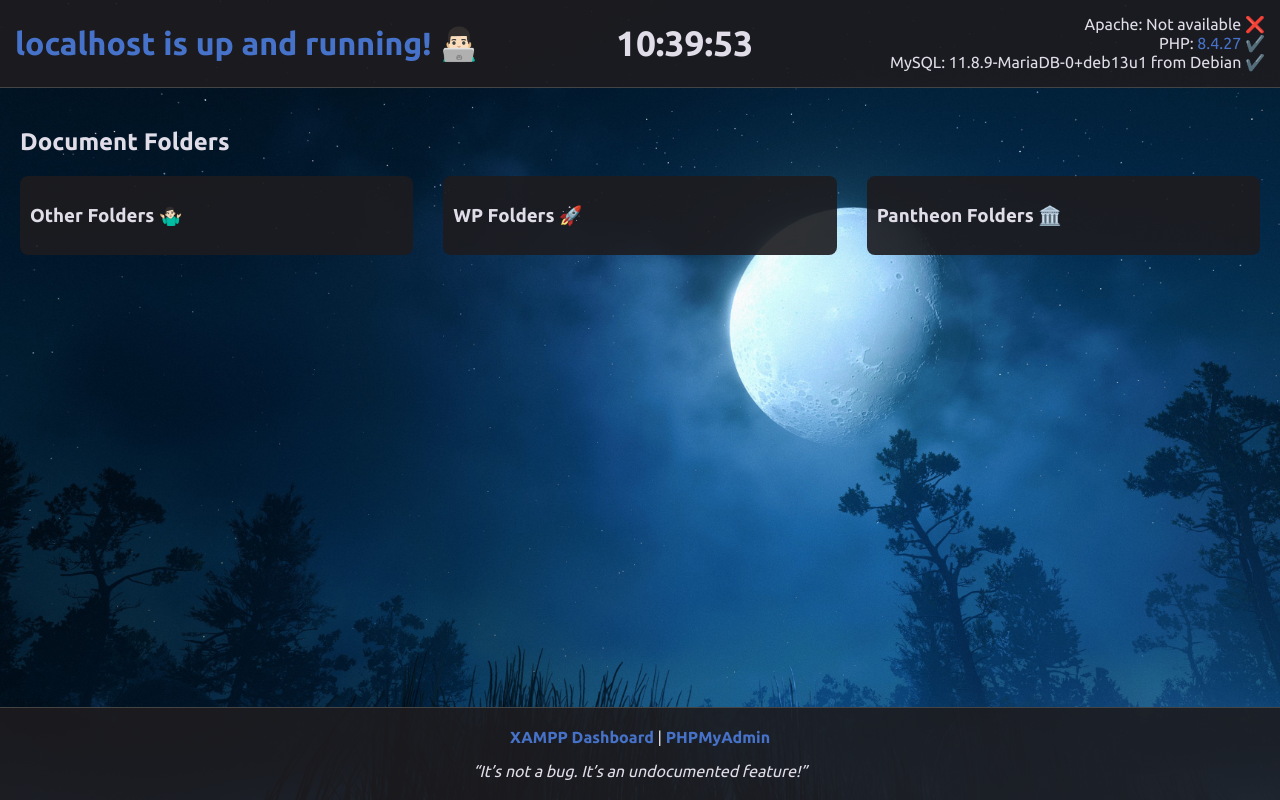
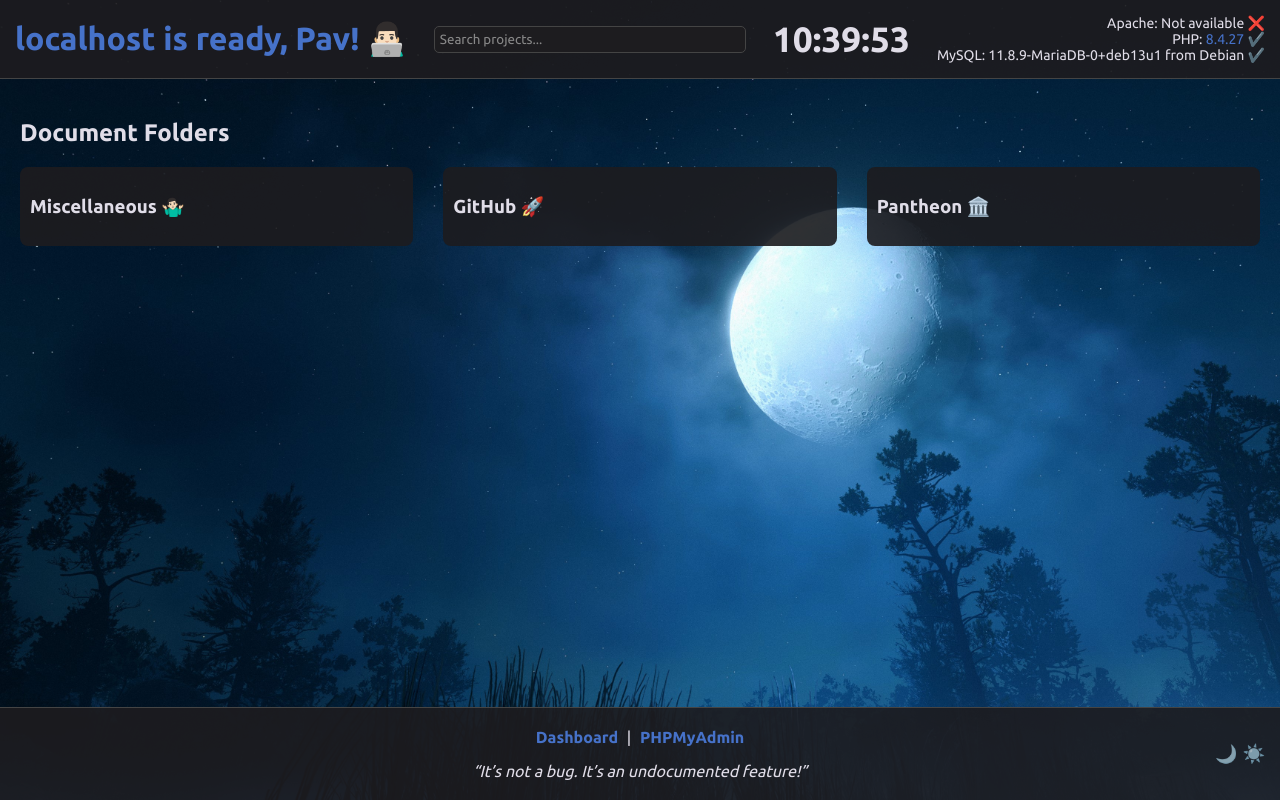
Before and after one commit to Pav-Osmolski/Custom-XAMPP-LAMP-MAMP-localhost-Page, a PHP site: page / in a window 1280 px wide. Run offline with PHP 8.4, Linux system fonts and the light colour scheme.

Commit message:
Style refinements

```diff
--- a/index.php
+++ b/index.php
@@ -6,14 +6,29 @@
     <title>Pav's localhost</title>
     <style>
         @import url('https://fonts.googleapis.com/css2?family=Ubuntu:wght@400;700&display=swap');
+
         :root {
             --background-color: #121212e8;
+            --light-mode-bg-overlay: #e7e6f0d9;
             --text-color: #e0dde8;
             --header-background-color: #1d1c1fe8;
-            --border-color: #444444;
+            --border-color: #444;
             --link-color: #4672c9;
             --hover-color: #f15e83;
+            --input-bg: #1d1c1f;
+            --input-text: #e0dde8;
+            --input-placeholder: #888;
         }
+
+        .light-mode {
+            --background-color: #f0f0f0;
+            --text-color: #2a3246;
+            --header-background-color: #dfdde6;
+            --border-color: #626798;
+            --input-bg: #fbf9ff;
+            --input-text: #2a3246;
+        }
+
         body {
             font-family: 'Ubuntu', sans-serif;
             background-color: var(--background-color);
@@ -23,17 +38,31 @@
             height: 100vh;
             overflow-x: hidden;
         }
+
         .background-image {
             background-image: url(/img/background.jpg);
             background-size: cover;
             background-repeat: no-repeat;
             background-attachment: fixed;
         }
+
+        .light-mode.background-image::after {
+            content: "";
+            position: fixed;
+            top: 0;
+            left: 0;
+            width: 100%;
+            height: 100%;
+            background: var(--light-mode-bg-overlay);
+            z-index: -1;
+        }
+
         .container {
             display: flex;
             flex-direction: column;
             /* height: 100vh; */
         }
+
         header {
             padding: 15px;
             background-color: var(--header-background-color);
@@ -48,48 +77,93 @@
             top: 0;
             z-index: 1000;
         }
+
+        .search-bar {
+            font-family: 'Ubuntu', sans-serif;
+            width: 100%;
+            max-width: 300px;
+            padding: 5px;
+            border-radius: 5px;
+            border: 1px solid var(--border-color);
+            background-color: var(--input-bg);
+            color: var(--input-text);
+        }
+
+        .search-bar::placeholder {
+            color: var(--input-placeholder);
+        }
+
         header h1, .folders a, a {
             color: var(--link-color);
-            /* animation: hueCycle 10s infinite; */ /* Animation */
+            /* animation: hueCycle 10s infinite; */
         }
+
         header h1 {
             margin: 0;
             font-family: 'Ubuntu', sans-serif;
         }
+
         header .clock {
             font-size: 2.2em;
             font-weight: 700;
         }
+
         .server-info {
             flex: none;
             text-align: right;
+            font-size: 14px;
+            /* bottom: -7px; */
+            position: relative;
         }
+
         section {
             flex: 1;
             padding: 20px 20px 123px;
             animation: fadeIn 1.5s ease-in;
         }
+
         .columns {
             display: flex;
             gap: 30px;
         }
+
         .column {
             flex: 1;
             background-color: var(--header-background-color);
             padding: 10px;
             border-radius: 8px;
         }
+
+        .column h3 a {
+            color: var(--text-color);
+        }
+
         .folders ul {
             list-style: none;
             padding: 0;
         }
+
         .folders li {
             margin: 5px 0;
+            gap: 20px;
         }
+
         .folders a {
             text-decoration: none;
             font-weight: bold;
         }
+
+        .folder-item {
+            display: flex;
+            justify-content: space-between;
+            align-items: center;
+        }
+
+        .url-container {
+            display: flex;
+            gap: 10px;
+        }
+
         footer {
             padding: 20px;
             background-color: var(--header-background-color);
@@ -104,19 +178,47 @@
             box-sizing: border-box;
             overflow: hidden;
         }
+
         footer p {
             font-style: italic;
         }
+
         footer a {
             font-weight: bold;
+            margin: 0 5px;
         }
+
         a {
             text-decoration: none;
             transition: color 0.3s;
         }
+
         a:hover {
             text-decoration: none;
-            color: var(--hover-color);
+            color: var(--hover-color) !important;
+        }
+
+        .toggle-theme {
+            cursor: pointer;
+            font-size: 18px;
+            padding: 4px;
+            background: transparent;
+            border: none;
+            color: var(--text-color);
+            border-radius: 5px;
+            flex: none;
+            position: absolute;
+            top: 50%;
+            transform: translateY(-50%);
+            right: 11px;
+        }
+
+        .emoji {
+            filter: hue-rotate(170deg) saturate(0.4) brightness(0.8);
+        }
+
+        .light-mode .emoji {
+            filter: none;
         }
 
         /* Media breakpoints */
@@ -124,10 +226,17 @@
             header h1 {
                 animation: fadeOut 0.5s forwards;
             }
+
             .columns {
                 flex-direction: column;
             }
+
+            .toggle-theme {
+                position: static;
+                transform: none;
             }
+        }
+
         @media (min-width: 901px) {
             header h1 {
                 animation: fadeIn 0.5s forwards;
@@ -145,6 +254,7 @@
                 opacity: 1;
             }
         }
+
         @keyframes fadeOut {
             from {
                 opacity: 1;
@@ -165,6 +275,7 @@
                 display: block;
             }
         }
+
         @keyframes slideInUp {
             from {
                 transform: translateY(100%);
@@ -175,6 +286,7 @@
                 opacity: 1;
             }
         }
+
         @keyframes hueCycle {
             0% {
                 color: #4672c9;
@@ -190,29 +302,49 @@
     <script>
         function updateClock() {
             const now = new Date();
-            const hours = now.getHours().toString().padStart(2, '0');
-            const minutes = now.getMinutes().toString().padStart(2, '0');
-            const seconds = now.getSeconds().toString().padStart(2, '0');
-            document.querySelector('.clock').textContent = `${hours}:${minutes}:${seconds}`;
+            const hours = now.getHours().toString().padStart( 2, '0' );
+            const minutes = now.getMinutes().toString().padStart( 2, '0' );
+            const seconds = now.getSeconds().toString().padStart( 2, '0' );
+            document.querySelector( '.clock' ).textContent = `${ hours }:${ minutes }:${ seconds }`;
         }
-        setInterval(updateClock, 1000);
-        document.addEventListener('DOMContentLoaded', updateClock);
+
+        setInterval( updateClock, 1000 );
+        document.addEventListener( 'DOMContentLoaded', updateClock );
+
+        function toggleTheme() {
+            document.body.classList.toggle( 'light-mode' );
+        }
+
+        function searchProjects() {
+            let input = document.querySelector( '.search-bar' ).value.toLowerCase();
+            let items = document.querySelectorAll( '.folders li' );
+
+            items.forEach( item => {
+                let text = item.textContent.toLowerCase();
+                if ( text.includes( input ) ) {
+                    item.style.display = '';
+                } else {
+                    item.style.display = 'none';
+                }
+            } );
+        }
     </script>
 </head>
 <body class="background-image">
 <div class="container">
     <header>
-            <h1>localhost is up and running! 👨🏻‍💻</h1>
+        <h1>localhost is ready, Pav! 👨🏻‍💻</h1>
+        <input type="text" class="search-bar" placeholder="Search projects..." onkeyup="searchProjects()">
         <div class="clock"></div>
         <div class="server-info">
             <?php
             include 'config.php';
 
             // Get the Apache version using shell_exec and the full path to httpd.exe
-                    $apacheVersion = shell_exec('C:\\xampp\\apache\\bin\\httpd.exe -v');
-                    if ($apacheVersion) {
+            $apacheVersion = shell_exec( 'C:\\xampp\\apache\\bin\\httpd.exe -v' );
+            if ( $apacheVersion ) {
                 // Extract the version from the output
-                        if (preg_match('/Server version: Apache\/([0-9\.]+)/', $apacheVersion, $matches)) {
+                if ( preg_match( '/Server version: Apache\/([0-9\.]+)/', $apacheVersion, $matches ) ) {
                     echo 'Apache: ' . $matches[1] . ' ✔️<br>';
                 } else {
                     echo 'Apache: Could not extract version info ❌<br>';
@@ -223,18 +355,18 @@
 
             // Check if PHP version is detected
             $phpVersion = phpversion();
-                    if ($phpVersion === false) {
+            if ( $phpVersion === false ) {
                 echo 'Error: PHP version not detected ❌<br>';
             } else {
                 echo 'PHP: <a href="/dashboard/phpinfo.php">' . $phpVersion . '</a> ✔️<br>';
 
                 try {
                     // Create a connection to the MySQL server
-                            $mysqli = new mysqli(DB_HOST, DB_USER, DB_PASSWORD);
+                    $mysqli = new mysqli( DB_HOST, DB_USER, DB_PASSWORD );
 
                     // Check for connection errors
-                            if ($mysqli->connect_error) {
-                                throw new Exception("Connection failed: " . $mysqli->connect_error);
+                    if ( $mysqli->connect_error ) {
+                        throw new Exception( "Connection failed: " . $mysqli->connect_error );
                     }
 
                     // Get the MySQL version
@@ -245,9 +377,9 @@
 
                     // Close the connection
                     $mysqli->close();
-                        } catch (mysqli_sql_exception $e) {
+                } catch ( mysqli_sql_exception $e ) {
                     echo "Error: " . $e->getMessage() . " ❌<br>";
-                        } catch (Exception $e) {
+                } catch ( Exception $e ) {
                     echo "Unexpected error: " . $e->getMessage() . " ❌<br>";
                 }
             };
@@ -258,10 +390,10 @@
         <h2>Document Folders</h2>
         <div class="columns">
             <div class="column">
-                    <h3>Other Folders 🤷🏻‍♂️</h3>
+                <h3>Miscellaneous 🤷🏻‍♂️</h3>
                 <ul>
                     <?php
-                            $dir = './projects/Other/';
+                        $dir     = './projects/Other/';
                         $folders = array_filter(glob($dir . '*'), 'is_dir');
                         foreach ($folders as $folder) {
                             $folderName = basename($folder);
@@ -272,20 +404,13 @@
                 </ul>
             </div>
             <div class="column">
-                    <h3>WP Folders 🚀</h3>
+                <h3><a href="">GitHub</a> 🚀</h3>
                 <ul>
                     <?php
-                            $dir = './projects/WP/';
-                            $excludeList = ['example1', 'example2']; // Add folder names you want to exclude
+                        $dir     = './projects/GitHub/';
                         $folders = array_filter(glob($dir . '*'), 'is_dir');
-
                         foreach ($folders as $folder) {
                             $folderName = basename($folder);
-
-                                // Check if the folder is in the exclusion list
-                                if (in_array($folderName, $excludeList)) {
-                                    continue;
-                                }
 
                             echo "<li><a href=\"http://local.$folderName.com\">$folderName</a></li>";
                         }
@@ -293,15 +418,15 @@
                 </ul>
             </div>
             <div class="column">
-                    <h3>Pantheon Folders 🏛️</h3>
+                <h3><a href="">Pantheon</a> 🏛️</h3>
                 <ul>
                     <?php
-                            $dir = './projects/Pantheon/';
+                        $dir     = './projects/Pantheon/';
                         $folders = array_filter(glob($dir . '*'), 'is_dir');
                         foreach ($folders as $folder) {
                             $folderName = basename($folder);
 
-                                echo "<li><a href=\"http://local.pantheon.$folderName.com\">$folderName</a></li>";
+                            echo "<li><a href=\"http://local.$folderName.com\">$folderName</a></li>";
                         }
                     ?>
                 </ul>
@@ -309,7 +434,8 @@
         </div>
     </section>
     <footer>
-            <a href="/dashboard/">XAMPP Dashboard</a> | <a href="/phpmyadmin/">PHPMyAdmin</a>
+        <a href="/dashboard/">Dashboard</a> | <a href="/phpmyadmin/">PHPMyAdmin</a>
+        <button class="toggle-theme" onclick="toggleTheme()"><span class="emoji">🌙 ☀️</span></button>
         <p>“It’s not a bug. It’s an undocumented feature!”</p>
     </footer>
 </div>
```
Lines whose indentation alone changed are shown as unchanged.
